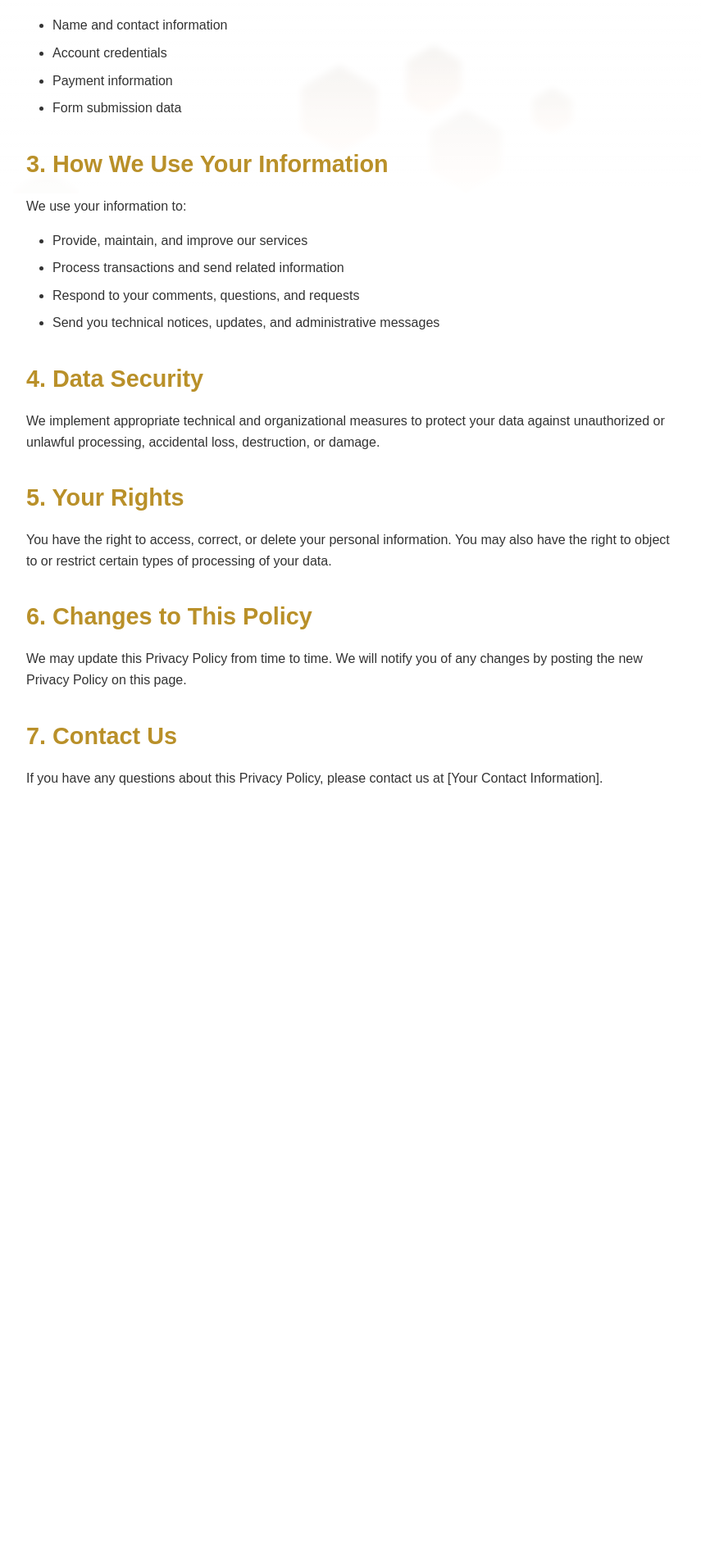
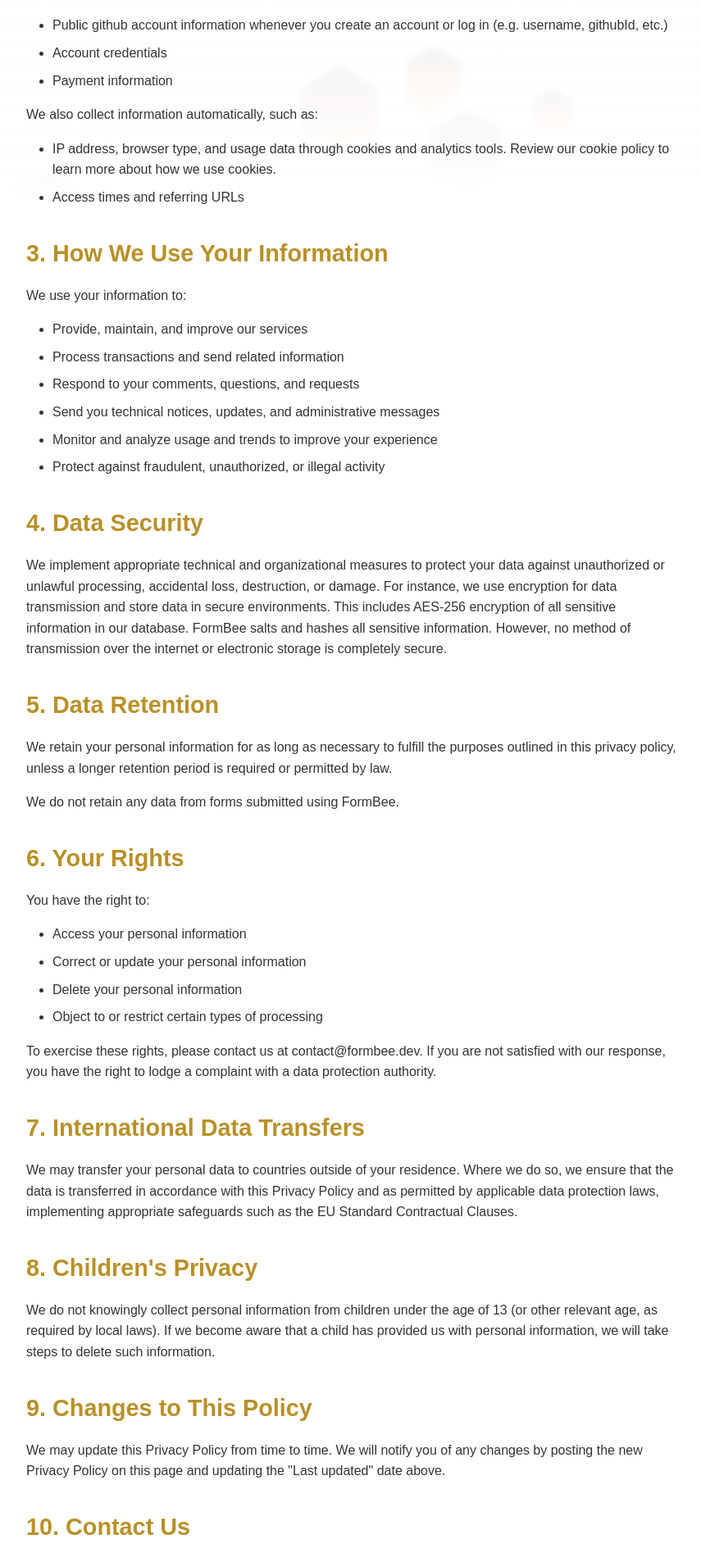
Before and after one commit to FormBee/FormBee, an Angular app in the folder client/FormBee/: page /privacy-policy in a window 1280 px wide. Shown: the part 564-2470 px from the top of the page at 82% size, without its empty margins (208-1063 px from the left). Before the commit the page ends 1590 px from the top, so only its background shows below. Built offline with nearby package versions, Linux system fonts and the light colour scheme.

Commit message:
Footer added to privacy policy, and info is now our real privacy policy.

```diff
--- a/client/FormBee/src/app/privacy-policy/privacy-policy.component.html
+++ b/client/FormBee/src/app/privacy-policy/privacy-policy.component.html
@@ -1,22 +1,26 @@
 <app-landing-nav></app-landing-nav>
 <app-landing-three-bg style="position: fixed; z-index: -1;"></app-landing-three-bg>
 <div class="privacy-policy-container">
-  <h1>Privacy Policy</h1>
+  <h1>FormBee Privacy Policy</h1>
   <p>Last updated: 08/19/2024</p>
 
   <section>
     <h2>1. Introduction</h2>
-    <p>Welcome to FormBee. We are committed to protecting your personal information and your right to privacy. This Privacy Policy explains how we collect, use, and share your information when you use our form backend SaaS service.</p>
+    <p>At FormBee, we are committed to protecting your personal information and your right to privacy. This Privacy Policy explains how we collect, use, and share your information when you use our form backend service. If you have any questions or concerns, please contact us at contact&#64;formbee.dev</p>
   </section>
 
   <section>
     <h2>2. Information We Collect</h2>
     <p>We collect information that you provide directly to us, such as when you create an account, use our services, or contact us for support. This may include:</p>
     <ul>
-      <li>Name and contact information</li>
+      <li>Public github account information whenever you create an account or log in (e.g. username, githubId, etc.)</li>
       <li>Account credentials</li>
       <li>Payment information</li>
-      <li>Form submission data</li>
+    </ul>
+    <p>We also collect information automatically, such as:</p>
+    <ul>
+      <li>IP address, browser type, and usage data through cookies and analytics tools. Review our cookie policy to learn more about how we use cookies.</li>
+      <li>Access times and referring URLs</li>
     </ul>
   </section>
 
@@ -28,26 +32,52 @@
       <li>Process transactions and send related information</li>
       <li>Respond to your comments, questions, and requests</li>
       <li>Send you technical notices, updates, and administrative messages</li>
+      <li>Monitor and analyze usage and trends to improve your experience</li>
+      <li>Protect against fraudulent, unauthorized, or illegal activity</li>
     </ul>
   </section>
 
   <section>
     <h2>4. Data Security</h2>
-    <p>We implement appropriate technical and organizational measures to protect your data against unauthorized or unlawful processing, accidental loss, destruction, or damage.</p>
+    <p>We implement appropriate technical and organizational measures to protect your data against unauthorized or unlawful processing, accidental loss, destruction, or damage. For instance, we use encryption for data transmission and store data in secure environments. This includes AES-256 encryption of all sensitive information in our database. FormBee salts and hashes all sensitive information. However, no method of transmission over the internet or electronic storage is completely secure.</p>
   </section>
 
   <section>
-    <h2>5. Your Rights</h2>
-    <p>You have the right to access, correct, or delete your personal information. You may also have the right to object to or restrict certain types of processing of your data.</p>
+    <h2>5. Data Retention</h2>
+    <p>We retain your personal information for as long as necessary to fulfill the purposes outlined in this privacy policy, unless a longer retention period is required or permitted by law.</p>
+    <p>We do not retain any data from forms submitted using FormBee.</p>
   </section>
 
   <section>
-    <h2>6. Changes to This Policy</h2>
-    <p>We may update this Privacy Policy from time to time. We will notify you of any changes by posting the new Privacy Policy on this page.</p>
+    <h2>6. Your Rights</h2>
+    <p>You have the right to:</p>
+    <ul>
+      <li>Access your personal information</li>
+      <li>Correct or update your personal information</li>
+      <li>Delete your personal information</li>
+      <li>Object to or restrict certain types of processing</li>
+    </ul>
+    <p>To exercise these rights, please contact us at contact&#64;formbee.dev. If you are not satisfied with our response, you have the right to lodge a complaint with a data protection authority.</p>
   </section>
 
   <section>
-    <h2>7. Contact Us</h2>
-    <p>If you have any questions about this Privacy Policy, please contact us at [Your Contact Information].</p>
+    <h2>7. International Data Transfers</h2>
+    <p>We may transfer your personal data to countries outside of your residence. Where we do so, we ensure that the data is transferred in accordance with this Privacy Policy and as permitted by applicable data protection laws, implementing appropriate safeguards such as the EU Standard Contractual Clauses.</p>
+  </section>
+
+  <section>
+    <h2>8. Children's Privacy</h2>
+    <p>We do not knowingly collect personal information from children under the age of 13 (or other relevant age, as required by local laws). If we become aware that a child has provided us with personal information, we will take steps to delete such information.</p>
+  </section>
+
+  <section>
+    <h2>9. Changes to This Policy</h2>
+    <p>We may update this Privacy Policy from time to time. We will notify you of any changes by posting the new Privacy Policy on this page and updating the "Last updated" date above.</p>
+  </section>
+
+  <section>
+    <h2>10. Contact Us</h2>
+    <p>If you have any questions about this Privacy Policy, please contact us at contact&#64;formbee.dev</p>
   </section>
 </div>
+<app-landing-footer></app-landing-footer>
--- a/client/FormBee/src/app/privacy-policy/privacy-policy.component.ts
+++ b/client/FormBee/src/app/privacy-policy/privacy-policy.component.ts
@@ -1,11 +1,14 @@
 import { Component } from '@angular/core';
 import { LandingNavComponent } from '../landing-nav/landing-nav.component';
 import { LandingThreeBgComponent } from '../landing-three-bg/landing-three-bg.component';
+import { LandingFooterComponent } from '../landing-footer/landing-footer.component';
 @Component({
   selector: 'app-privacy-policy',
   standalone: true,
-  imports: [LandingNavComponent,
+  imports: [
+    LandingNavComponent,
     LandingThreeBgComponent,
+    LandingFooterComponent,
   ],
   templateUrl: './privacy-policy.component.html',
   styleUrl: './privacy-policy.component.scss'
--- a/client/FormBee/src/app/terms-of-service/terms-of-service.component.html
+++ b/client/FormBee/src/app/terms-of-service/terms-of-service.component.html
@@ -29,3 +29,4 @@
 <section> <h2>13. Termination</h2> <p>FormBee may terminate or suspend your access to the Services at any time, with or without cause, by providing notice to you. Upon termination, your right to use the Services will immediately cease.</p> </section>
 
 <section> <h2>15. Miscellaneous</h2> <p>These Terms constitute the entire agreement between you and FormBee regarding the use of the Services. Our failure to exercise or enforce any right or provision of these Terms shall not constitute a waiver of such right or provision. If any provision of these Terms is found to be invalid by a court of competent jurisdiction, the parties nevertheless agree that the court should endeavor to give effect to the parties' intentions as reflected in the provision, and the other provisions of these Terms remain in full force and effect.</p> </section> </div>
+<app-landing-footer></app-landing-footer>
--- a/client/FormBee/src/app/terms-of-service/terms-of-service.component.ts
+++ b/client/FormBee/src/app/terms-of-service/terms-of-service.component.ts
@@ -1,12 +1,14 @@
 import { Component } from '@angular/core';
 import { LandingThreeBgComponent } from '../landing-three-bg/landing-three-bg.component';
 import { LandingNavComponent } from '../landing-nav/landing-nav.component';
+import { LandingFooterComponent } from '../landing-footer/landing-footer.component';
 @Component({
   selector: 'app-terms-of-service',
   standalone: true,
   imports: [
     LandingNavComponent,
     LandingThreeBgComponent,
+    LandingFooterComponent,
   ],
   templateUrl: './terms-of-service.component.html',
   styleUrl: './terms-of-service.component.scss'
```
